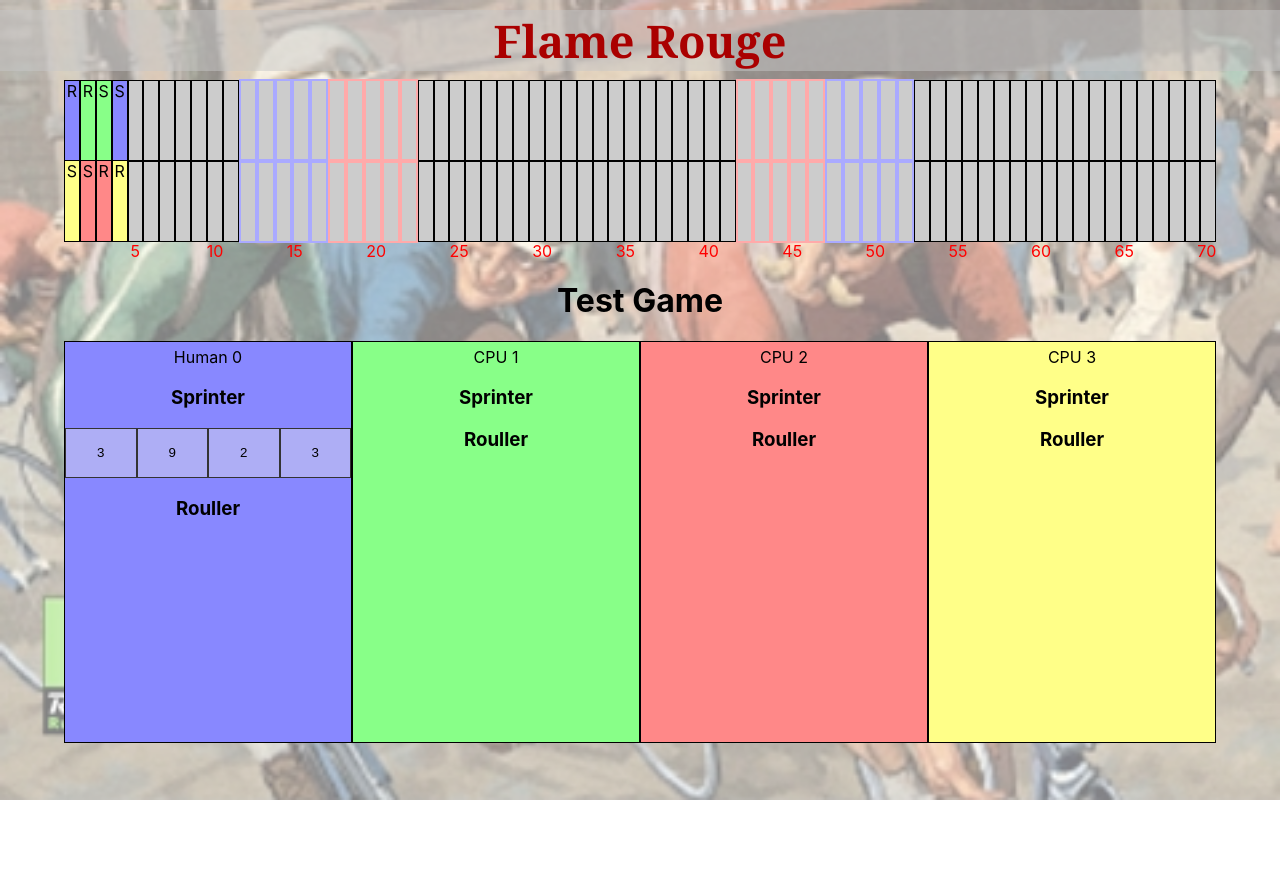
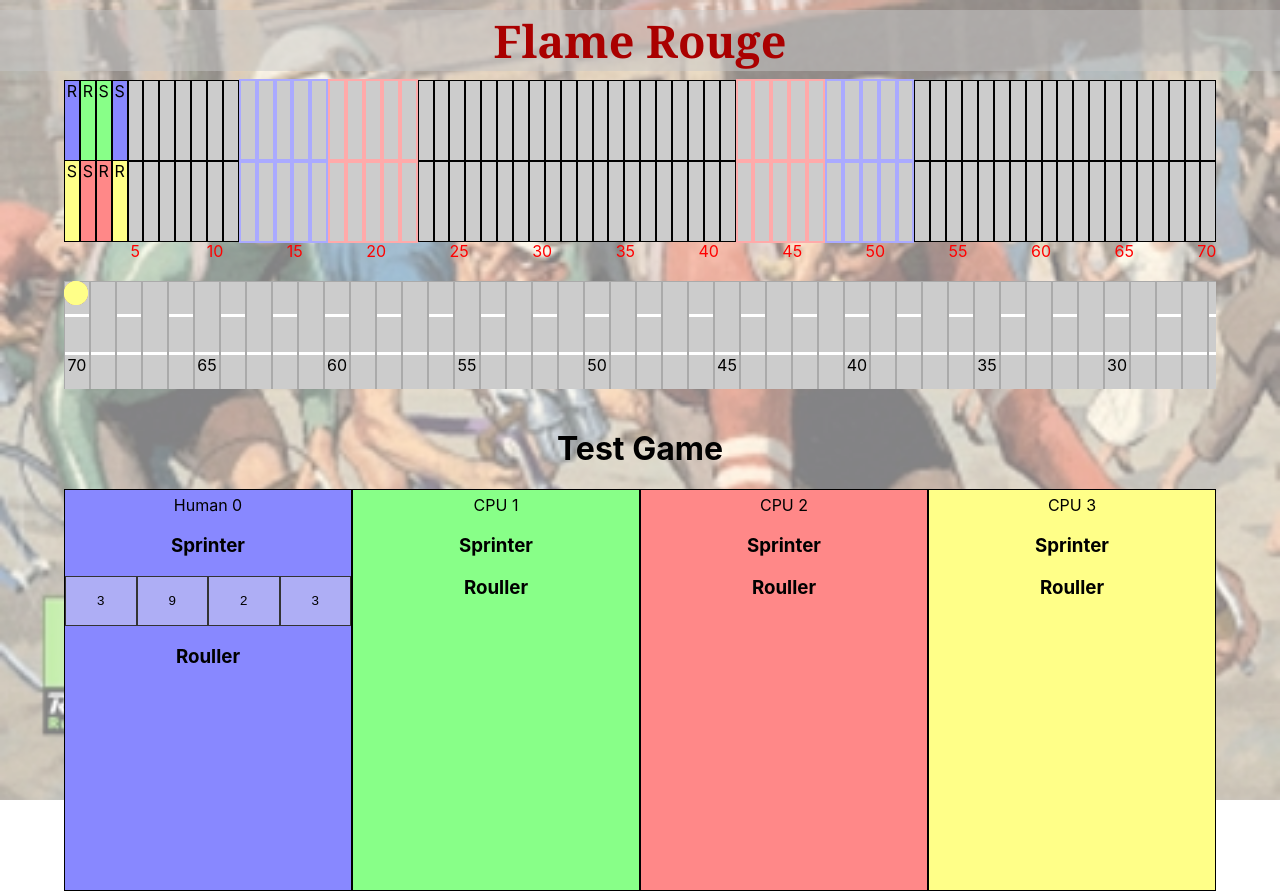
Before and after one commit to sesteves86/FlameRougeReact, a React (Create React App) app: page / in a window 1280 px wide. Before the commit the page ends 800 px from the top, so only its background shows below. Built offline with nearby package versions, Linux system fonts and the light colour scheme.

Commit message:
Rewrite new track component

```diff
--- a/src/Components/Game.js
+++ b/src/Components/Game.js
@@ -3,6 +3,7 @@ import GameEngine from "./GameEngine";
 import Player from "./Player";
 import Rider from "./Rider";
 import Track from "./Track";
+import Track2 from "./Track2";
 
 const Game = () => {
     const [ activeRider, setActiveRider] = useState(0);
@@ -69,7 +70,9 @@ const Game = () => {
 
     const processEndOfRound = () => {
         gameEngine.processAllDecision();
-        setRiders(gameEngine.getNewRidersState());
+        const ridersState = gameEngine.getNewRidersState();
+        console.log(ridersState);
+        setRiders(ridersState);
         setActiveRider(0);
 
         console.log("End of round");
@@ -94,6 +97,10 @@ const Game = () => {
                 riders = {riders}
                 trackHills = {track}
             />
+            <Track2
+                riders = {riders}
+                trackHills = {track}
+            />
             <h1>Test Game</h1>
             <div className = "playersContainer" >
                 { players.map( p => (
--- a/src/Components/GameEngine.js
+++ b/src/Components/GameEngine.js
@@ -3,10 +3,12 @@ import Rider from './Rider';
 class GameEngine {
     constructor(players, riders, track){
         this.players = this.arrayDeepCopy(players);
-        this.riders = this.arrayDeepCopy(riders);
+        this.riders = _deepCopyRiders();
+        // this.riders = _deepCopyObject(riders);
         this.track = this.arrayDeepCopy(track)
 
         this.decisions = [];
+        console.log("initialize decisions");
     }
 
     arrayDeepCopy = arr => {
@@ -16,6 +18,7 @@ class GameEngine {
 
     setHumanDecision(riderId, value) {
         this.decisions[riderId] = value;
+        console.log("update human decisions");
     }
 
     areMoreHumanPlayersThisRound(currentRiderId) {
@@ -27,7 +30,6 @@ class GameEngine {
     getNextHumanRiderId(currentRiderId) {
         const self = this;
 
-        debugger;
         return this.riders.filter(r => r.id > currentRiderId && self.players[r.player].isHuman)[0].id;
     }
 
@@ -37,19 +39,24 @@ class GameEngine {
         if (this.areMoreHumanPlayersThisRound(currentRiderId)){
             nextHumanId = this.getNextHumanRiderId(currentRiderId);
         } else {
-            nextHumanId = this.riders.len;
+            nextHumanId = this.riders.length;
         }
 
         // foreach next CPU
         for (let id = currentRiderId + 1; id < nextHumanId; id++) {
             const cpuDecision = this._getAIDecision(currentRiderId);
 
-            this.decisions[currentRiderId] = cpuDecision;
+            this.decisions[id] = cpuDecision;
+            console.log("set CPU decision");
         }
     }
 
     processAllDecision() {
         this._processDecisions();
+    }
+
+    getNewRidersState() {
+        return this.riders;
     }
 
     // processRestOfTurn(stateUpdate, riders, trackHills) {
@@ -63,10 +70,9 @@ class GameEngine {
     //     return stateUpdate;
     // }
 
-    _getTopCards(riders, player, isSprinter, nCards=4) {
-        var cards = riders.filter(r =>
-            r.player === player
-            && r.isSprinter === isSprinter
+    _getTopCards(currentRiderId, nCards=4) {
+        var cards = this.riders.filter(r =>
+            r.id === currentRiderId
         )[0].cards;
 
         return cards.slice(0, nCards);
@@ -91,13 +97,13 @@ class GameEngine {
         return rider;
     }
 
-    _getDecision(player, isSprinter) {
-        const decision = this.decisions.filter( d =>
-            d.player === player &&
-            d.isSprinter === (isSprinter===0 ? true : false))[0];
+    // _getDecision(player, isSprinter) {
+    //     const decision = this.decisions.filter( d =>
+    //         d.player === player &&
+    //         d.isSprinter === (isSprinter===0 ? true : false))[0];
 
-        return decision;
-    }
+    //     return decision;
+    // }
 
     _processDecisions() {
         console.log("Processing decisions");
@@ -115,9 +121,9 @@ class GameEngine {
             return p2-p1;
         });
 
-        // for each rider, move the expected number of squares, if possible
+        // for each rider, move the expected number of squares, if there's space available
         sortedRiders.forEach( function(rider) {
-            let decision = this.decisions[rider.id];
+            let decision = this.decisions[rider.id]; //being called too early? At the moment only has 2 decisions, from human player
 
             // Add up/downhill logic
             var isDownHill = false;
@@ -142,62 +148,34 @@ class GameEngine {
                 decision = 5;
             }
 
-
             // if has space on target space, then move it there
             for (let d = decision; d>=0; d--) {
                 let targetPosition = rider.positionX + d;
-                const nRidersOnTargetPosition = ridersPosition.filter(rp => rp.position === targetPosition).length;
+                const nRidersOnTargetPosition = ridersPosition.filter(rp => rp.positionX === targetPosition).length;
 
                 if (nRidersOnTargetPosition < 2) { // then rider fills the spot
                     ridersPosition.push({
                         id: rider.id,
-                        position: targetPosition
+                        positionX: targetPosition
                     });
                     break;
                 } else if(d===0){
                     ridersPosition.push({
                         id: rider.id,
-                        position: targetPosition
+                        positionX: targetPosition
                     });
                     break;
                 }
             }
-        });
-
-            // Process Slipstream
-        //     var finishLoop = false;
-
-        //     var hasSlipstream = () => {
-        //         return ridersPosition.filter( rp =>
-        //             rp.position === ridersPosition
-        //             ).length < 2;
-        //     };
-
-        //     do {
-        //         if (hasSlipstream()) { // If there's a free space, move to target position
-        //             rider.setPosition(targetPosition);
-        //             var tIndex = trackPosition.findIndex( t =>
-        //                 t.isSprinter === (rider.isSprinter ? 0 : 1)  &&
-        //                 t.player === rider.player
-        //                 );
-        //             trackPosition[tIndex].position = targetPosition;
-        //             finishLoop = true;
-        //         } else { // can't move there
-        //             targetPosition--;
-        //             if(targetPosition <=0){
-        //                 finishLoop = true;
-        //             }
-        //         }
-        //     } while (!finishLoop)
-        // }, this);
+        }, this);
 
         // drag riders
         console.log("To Continue cleaning from here");
 
         var sortedTrackPositions = ridersPosition.sort(
             function(t1, t2) {
-                var p1 = t1.position;
-                var p2 = t2.position;
+                var p1 = t1.positionX;
+                var p2 = t2.positionX;
 
                 return p1-p2; // Ascending order
             }
@@ -205,8 +183,8 @@ class GameEngine {
 
         // foreach sorted track position
         for (let i = 0; i < 7; i++) {
-            var pos = sortedTrackPositions[i].position;
-            var nextPos = sortedTrackPositions[i+1].position;
+            var pos = sortedTrackPositions[i].positionX;
+            var nextPos = sortedTrackPositions[i+1].positionX;
             var testPos;
 
             if (nextPos === pos + 2) { // drag happens
@@ -214,32 +192,30 @@ class GameEngine {
 
                 // move up current rider
                 var riderIndex = this.riders.findIndex( r =>
-                    r.player === sortedTrackPositions[i].player
-                    && r.isSprinter === (sortedTrackPositions[i].isSprinter === 0 ? false : true)
-                )
+                    r.id ===  sortedTrackPositions[i].id
+                );
 
                 this.riders[riderIndex].positionX = pos + 1;
 
-                sortedTrackPositions[i].position = pos + 1;
+                sortedTrackPositions[i].positionX = pos + 1;
 
 
                 for (let j = i-1; j >= 0; j--) {
                     if(j<0){
                         return;
                     }
-                    testPos = sortedTrackPositions[j].position;
+                    testPos = sortedTrackPositions[j].positionX;
                     if (testPos > lPos - 2) { //within drag range
                         lPos = testPos;
                         // Move riders
                         var riderIndex2 = this.riders.findIndex( r =>
-                            r.player === sortedTrackPositions[j].player
-                            && r.isSprinter === (sortedTrackPositions[j].isSprinter === 0 ? false : true)
+                            r.id === sortedTrackPositions[j].id
                         )
 
                         this.riders[riderIndex2].positionX = lPos + 1;
 
                         // update track position
-                        sortedTrackPositions[j].position = lPos + 1;
+                        sortedTrackPositions[j].positionX = lPos + 1;
                     } else {
                         j = -1;
                     }
@@ -249,16 +225,15 @@ class GameEngine {
         }
 
         // fatigue riders
-        sortedTrackPositions.forEach( function(trackPosition, index) {
+        // this.riders.forEach(r => {
+        //     if(sortedTrackPositions)
+        // });
+
+        sortedTrackPositions.forEach( function(rider, index) {
             if (sortedTrackPositions.filter(t =>
-                t.position === trackPosition.position + 1
+                t.positionX === rider.positionX + 1
             ).length <= 0 ) { //in front of the pack
-                var riderIndex = this.riders.findIndex( r =>
-                    r.player === sortedTrackPositions[index].player
-                    && r.isSprinter === (sortedTrackPositions[index].isSprinter === 0 ? false : true)
-                )
-
-                this.riders[riderIndex].getTired();
+                this.riders[rider.id].getTired();
             }
         }, this);
 
@@ -267,33 +242,36 @@ class GameEngine {
 
     _resetDecisions() {
         this.decisions = [];
+        console.log("reset decisions");
     }
 }
 
-function _deepCopyRiders(riders) {
+function _deepCopyRiders() {
+    debugger;
     var clonedRiders = [
-        new Rider( 0 , 3, 0, true),
-        new Rider( 0 , 0, 1, false),
-        new Rider( 1 , 2, 0, true),
-        new Rider( 1 , 1, 1, false),
-        new Rider( 2 , 1, 0, true),
-        new Rider( 2 , 2, 1, false),
-        new Rider( 3 , 0, 0, true),
-        new Rider( 3 , 3, 1, false)
+        new Rider( 0, 0 , 3, 0, "Sprinter"),
+        new Rider( 1, 0, 0, 1, "Rouller"),
+        // new Rider( 8, 0, 4, 0, "Test", [5,5,5,5,5,5,5,5,5,5,5,5,5,5,5,5,5,5,5]),
+        new Rider( 2, 1 , 2, 0, "Sprinter"),
+        new Rider( 3, 1 , 1, 1, "Rouller"),
+        new Rider( 4, 2 , 1, 0, "Sprinter"),
+        new Rider( 5, 2 , 2, 1, "Rouller"),
+        new Rider( 6, 3 , 0, 0, "Sprinter"),
+        new Rider( 7, 3 , 3, 1, "Rouller")
     ];
 
-    clonedRiders.forEach(function(clonedRider) {
-        var originalRider = riders.filter( r =>
-            r.isSprinter === clonedRider.isSprinter &&
-            r.player === clonedRider.player);
+    // clonedRiders.forEach(function(clonedRider) {
+    //     var originalRider = riders.filter( r =>
+    //         r.isSprinter === clonedRider.isSprinter &&
+    //         r.player === clonedRider.player);
 
-        var deepCopy = _deepCopyObject(originalRider[0]);
+    //     var deepCopy = _deepCopyObject(originalRider[0]);
 
-        clonedRider.cards = deepCopy.cards;
-        clonedRider.cardsDiscarded = deepCopy.cardsDiscarded;
-        clonedRider.nextMove = deepCopy.nextMove;
-        clonedRider.positionX = deepCopy.positionX;
-    }, this);
+    //     clonedRider.cards = deepCopy.cards;
+    //     clonedRider.cardsDiscarded = deepCopy.cardsDiscarded;
+    //     clonedRider.nextMove = deepCopy.nextMove;
+    //     clonedRider.positionX = deepCopy.positionX;
+    // }, this);
 
     return clonedRiders;
 }
--- a/src/Components/Rider.js
+++ b/src/Components/Rider.js
@@ -19,10 +19,10 @@ class Rider {
         if (customDeck) {
             return JSON.parse(JSON.stringify(customDeck));
         }
-        if(name === "Sprinter"){
+        if (name === "Sprinter"){
             return initialSprinterDeck;
         }
-        if(!customDeck && name === "Rouller") {
+        if (!customDeck && name === "Rouller") {
             return initialRoullerDeck;
         }
 
@@ -67,7 +67,7 @@ class Rider {
 
         if (index === -1) {
             console.error("Tried to use invalid card");
-            debugger;
+            // debugger;
         } else {
             this.cards.splice(index,1);
         }
--- /dev/null
+++ b/src/Components/Track2.js
@@ -0,0 +1,62 @@
+import React, { useEffect, useState } from 'react';
+import './../Styles/Track2.css';
+import PropTypes from 'prop-types';
+
+const Track2 = (({trackHills, riders}) => {
+    const terrain = {
+        up: 1,
+        down: 2,
+        flat: 3,
+    };
+
+    const [trackRender, setTrackRender] = useState(
+    [{
+        id: 0,
+        terrain: terrain.flat,
+        distanceLeft: 70
+    }]);
+
+    useEffect(() => {
+        setTrackRender(buildTrack(trackHills));
+    }, [trackHills, riders]);
+
+    const buildTrack = trackHills => {
+        const trackLength = 70;
+
+        let tempTrack = [];
+
+        for (let segment = 0; segment < trackLength; segment++) {
+            const terrainType = terrain.flat;
+
+            tempTrack.push({
+                id: segment,
+                terrain: terrainType,
+                distanceLeft: trackLength - segment
+            });
+        }
+
+        return tempTrack;
+    };
+
+    return (
+        <div className="track2">
+            { trackRender && trackRender.map( (segment, i) => (
+                <div className="track2-segment" key={i}>
+                    <div className="track2-lane"></div>
+                    <div className="track2-lane"></div>
+                    <div className="track2-lane track2-lane--counter">{ segment.distanceLeft%5===0 ? segment.distanceLeft : ""}</div>
+                </div>
+            )) }
+            { riders.map((rider, index) => (
+                <div className={"track2-rider track2-rider-player-"+rider.player} style={{top: "0", left: "0"}}></div>
+            ))}
+        </div>
+    );
+});
+
+Track2.propTypes = {
+    trackHills: PropTypes.shape(PropTypes.any),
+    riders: PropTypes.arrayOf(PropTypes.any)
+}
+
+export default Track2;
--- /dev/null
+++ b/src/Styles/Track2.css
@@ -0,0 +1,85 @@
+.track2{
+    background-color: #ccc;
+    width: 90%;
+    height: 6em;
+    margin: 10px auto 40px;
+
+    display: flex;
+    overflow-x: scroll;
+    overflow-y: hidden;
+    padding-bottom: 12px;
+    position: relative;
+}
+
+.track2-segment{
+    border: 1px solid #aaa;
+    display: inline-block;
+    min-width: 1.5em;
+    min-height: 8em;
+}
+
+.track2-lane{
+    align-items: center;
+    border-bottom: 3px solid #ccc;
+    height: 2em;
+}
+
+.track2-segment:nth-child(odd) > .track2-lane:nth-child(1){
+    border-bottom: 3px solid #fff;
+}
+
+.track2-lane--counter {
+    border-top: 3px solid #fff;
+}
+
+.track2-segment-counter {
+    border: none;
+    color: #f00;
+}
+
+.track2-segment-player-0{
+    background-color: #88f;
+}
+.track2-segment-player-1{
+    background-color: #8f8;
+}
+.track2-segment-player-2{
+    background-color: #f88;
+}
+.track2-segment-player-3{
+    background-color: #ff8;
+}
+.track2-down{
+    border: 2px solid #aaf;
+}
+.track2-up{
+    border: 2px solid #faa;
+}
+
+.track2-rider {
+    position: absolute;
+    top: 0;
+    left: 0;
+    height: 1.5em;
+    width: 1.5em;
+    border-radius: 1em;
+    /* translate: 100%; */
+    transition: top 2s, left 2s;
+}
+
+.track2-rider:hover {
+    left: 20em;
+}
+
+.track2-rider-player-0{
+    background-color: #88f;
+}
+.track2-rider-player-1{
+    background-color: #8f8;
+}
+.track2-rider-player-2{
+    background-color: #f88;
+}
+.track2-rider-player-3{
+    background-color: #ff8;
+}
```
